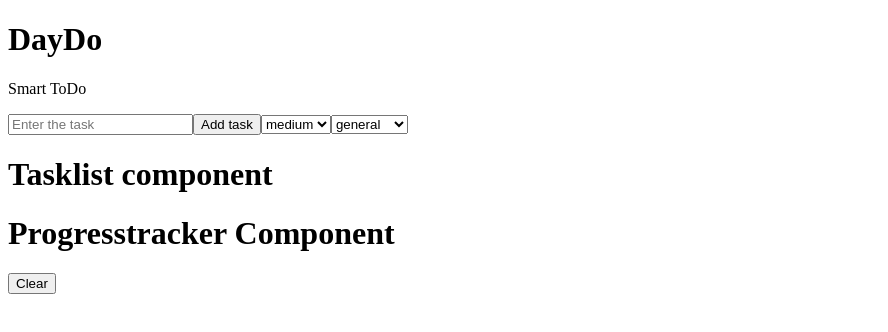
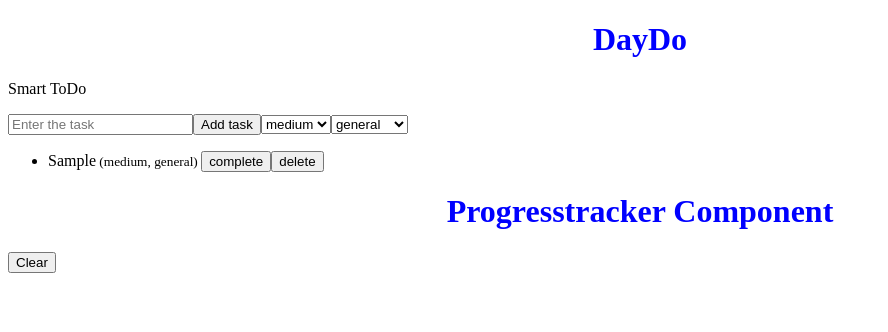
Before and after one commit to Shikhin24/DayDo, a React (Vite) app: page / in a window 1280 px wide. Both pictures are taken after typing "Sample" into the empty fields and a click on the button "Add task". Shown: the top 332 px of the page, without its empty margins (0-888 px from the left). Built offline with nearby package versions, Linux system fonts and the light colour scheme.

Commit message:
Tasklist: added tasklist functionality

```diff
--- a/src/App.jsx
+++ b/src/App.jsx
@@ -2,6 +2,7 @@ import Taskform from "./Components/Taskform"
 import Tasklist from "./Components/Tasklist"
 import Progresstracker from "./Components/Progresstracker"
 import { useEffect, useState } from "react"
+import "./Style.css"
 
 export default function App() {
   const [tasks, setTasks] = useState([]);
@@ -13,13 +14,24 @@ export default function App() {
   const addTask = (task) => {
     setTasks([...tasks,task]);
   }
+
+  const updateTask = (updatedTask, index) => {
+    const newTask = [...tasks];
+    newTask[index] = updatedTask;
+    setTasks(newTask);
+  }
+
+  const deleteTask = (index) => {
+    setTasks(tasks.filter((_, i) => i != index));
+  }
+
   return (
     <div>
       <h1>DayDo</h1>
       <p>Smart ToDo</p>
       <Taskform addTask={addTask}/>
-      <Tasklist />
-      <Progresstracker />
+      <Tasklist tasks={tasks} updateTask={updateTask} deleteTask = {deleteTask} />
+      <Progresstracker tasks={tasks}/>
       <button>Clear</button>
     </div>
   )
--- a/src/Components/Progresstracker.jsx
+++ b/src/Components/Progresstracker.jsx
@@ -1,6 +1,5 @@
-import React from 'react'
 
-export default function Progresstracker() {
+export default function Progresstracker({tasks}) {
   return (
     <div>
       <h1>Progresstracker Component</h1>
--- a/src/Components/Taskform.jsx
+++ b/src/Components/Taskform.jsx
@@ -10,8 +10,11 @@ export default function Taskform({addTask}) {
 
         if(task.trim() === "") return;
 
+         // Use defaults if user didn't select
+        const finalPriority = priority || "medium";
+        const finalCategory = category || "general";
 
-        addTask({task: task, priority, category, completed: false});
+        addTask({ text: task, priority: finalPriority, category: finalCategory, completed: false });
 
         //reset
         setTask('');
--- a/src/Components/Tasklist.jsx
+++ b/src/Components/Tasklist.jsx
@@ -1,9 +1,23 @@
+export default function Tasklist({tasks, updateTask, deleteTask}) {
 
+  const toggleComplete = (index) => {
+    const updatedTask = {...tasks[index], completed: !tasks[index].completed};
+    updateTask(updatedTask, index);
+  }
+  return (
+      <ul>
+        {tasks.map((task, index) => (
+          <li key={index}>
+            <div>
+              <span> {task.text}
+                <small> ({task.priority}, {task.category}) </small>
+              </span>
 
-export default function Tasklist() {
-  return (
-    <div>
-      <h1>Tasklist component</h1>
-    </div>
+              <button onClick={() => toggleComplete(index)}>{task.completed ? "undo" : "complete"}</button>
+              <button onClick={() => deleteTask(index)}>delete</button>
+            </div>
+          </li>
+        ))}
+      </ul>
   )
 }
--- /dev/null
+++ b/src/Style.css
@@ -0,0 +1,4 @@
+h1 {
+    color: blue;
+    text-align: center;
+}
```
Also changed, not shown: src/index.css (deleted).
